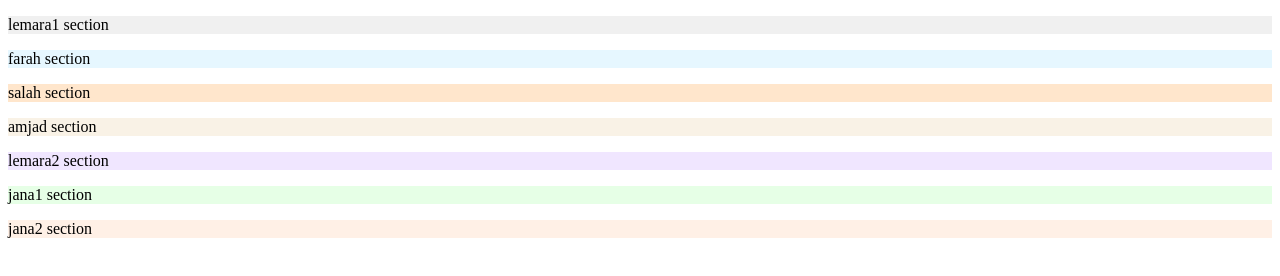
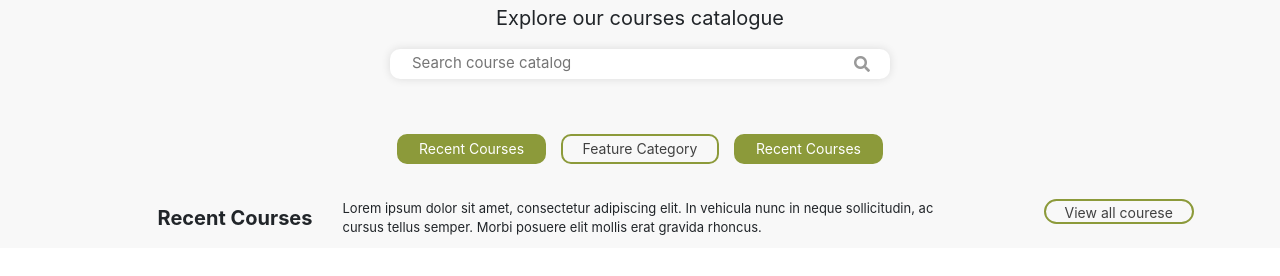
Before and after one commit to lemarafuad/SkinSoft-Task1-, a plain HTML site: page index.html in a window 1280 px wide. Drawn offline with nearby package versions, Linux system fonts and the light colour scheme.

Commit message:
done without font

```diff
--- a/index.css
+++ b/index.css
@@ -1,21 +1,112 @@
-#lemara1{
-    background-color: #f0f0f0;
+
+  #farah{
+    padding-top: 50px;
+    background-color: #f8f8f8;
+    height: 200px;
+    text-align: center;
+
+    display: flex;
+    justify-content: center;
+    align-items: center;
+    flex-direction: column; /* Stack elements vertically */
+
   }
-  #farah{
-    background-color: #e6f7ff;
+  #title{
+    font-size: 20px;
   }
-  #salah {
-    background-color: #ffe6cc;
+  #search{
+    height: 30px;
+    display: flex;
+    width: 500px;
+    cursor: pointer;
+    padding: 10px 20px;
+    background: #fff;
+    border-radius: 10px;
+    align-items: center;
+    box-shadow: 0 0 10px rgba(0, 0, 0, 0.116);
   }
-  #amjad{
-    background-color: #f9f2e6;
+  #search input{
+    width:500px ;
+    border: none;
+    outline: none;
+    font-size: 15px;
   }
-  #lemara2{
-    background-color: #f0e6ff;
+  #search input:hover{
+    width:500px ;
+    border: none;
+    outline: none;
   }
-  #jana1{
-    background-color: #e6ffe6;
+
+  #search a .fas{
+    color: #9a9a9a;
   }
-  #jana2{
-    background-color: #fff0e6;
+
+  #buttons{
+    margin-top: 50px;
+
   }
+
+  #buttons button{
+    border-radius: 10px;
+    padding-left: 20px;
+    padding-right: 20px;
+    margin:5px;
+    font-size: 14px;
+    height: 30px;
+    border-style: solid;
+  }
+  .edge-buttons{
+    background-color: #8c9a3a;
+    border-color: #8c9a3a;
+    color: #fff;
+
+  }
+  .center-button{
+    background-color:#f8f8f8;
+    border-color: #8c9a3a;
+    color: #414141;
+  }
+
+  #end {
+    display: flex;
+    justify-content: space-between;
+    width: 100%;
+    margin-top: 20px;
+}
+
+.end-section {
+    padding: 10px;
+    background-color: #f8f8f8;
+
+}
+
+.left {
+    flex: 1;
+    border-right-color: #414141;
+    text-align: right;
+    font-weight: bold;
+    padding-right: 20px;
+    align-content: center;
+    font-size: 20px;
+}
+
+.center {
+    flex: 2;
+    font-size: 13px;
+    text-align: left;
+}
+
+.right {
+    flex: 1;
+}
+.right button{
+    background-color:#f8f8f8;
+    border-color: #8c9a3a;
+    color: #414141;
+    border-radius: 20px;
+    font-size: 14px;
+    height: 25px;
+    width: 150px;
+    border-style:  solid;
+    align-content: center;
+}
--- a/index.html
+++ b/index.html
@@ -5,18 +5,43 @@
     <meta name="viewport" content="width=device-width, initial-scale=1.0">
     <title>Skin Soft</title>
     <link rel="stylesheet" href="index.css">
+    <link rel="stylesheet" href="node_modules/bootstrap/dist/css/bootstrap.min.css">
+    <link rel="stylesheet" href="https://cdnjs.cloudflare.com/ajax/libs/font-awesome/5.15.3/css/all.min.css">
+
     <style>
 
     </style>
 </head>
 <body>
-    <div id="lemara1">
-        <p>lemara1 section</p>
+    <!-- <div id="lemara1">
     </div>
+ -->
     <div id="farah">
-        <p>farah section</p>
+        <div id="title">
+            <p>Explore our courses catalogue</p>
+        </div>
+        <div id="search">
+            <input type="text" placeholder="Search course catalog" class="search-input" >
+            <a href="#">
+              <i class="fas fa-search"></i>
+            </a>
+        </div>
+        <div id="buttons">
+
+            <button class="edge-buttons">Recent Courses</button>
+            <button class="center-button">Feature Category</button>
+            <button class="edge-buttons">Recent Courses</button>
+        </div>
+        <div id="end">
+            <div class="end-section left">Recent Courses</div>
+            <div class="end-section center">Lorem ipsum dolor sit amet, consectetur adipiscing elit. In vehicula nunc in neque sollicitudin,
+                ac cursus tellus semper. Morbi posuere elit mollis erat gravida rhoncus.</div>
+            <div class="end-section right">
+                <button class="end-button">View all courese</button>
+            </div>
+        </div>
     </div>
-
+<!--
     <div id="salah">
         <p>salah section</p>
     </div>
@@ -35,7 +60,7 @@
 
     <div id="jana2">
         <p>jana2 section</p>
-    </div>
+    </div> -->
 
 </body>
 </html>
```
